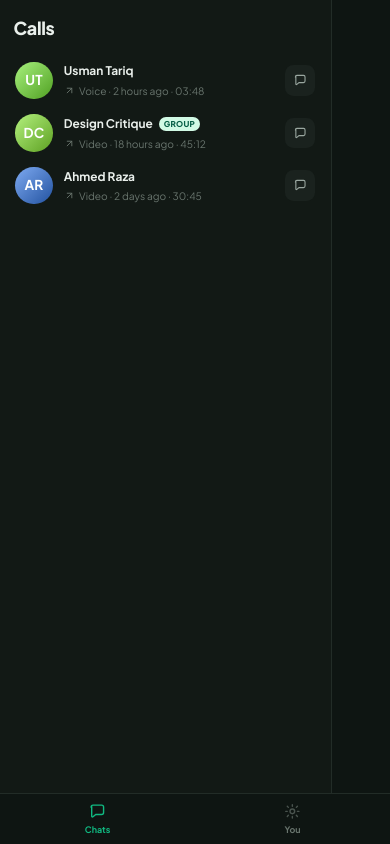
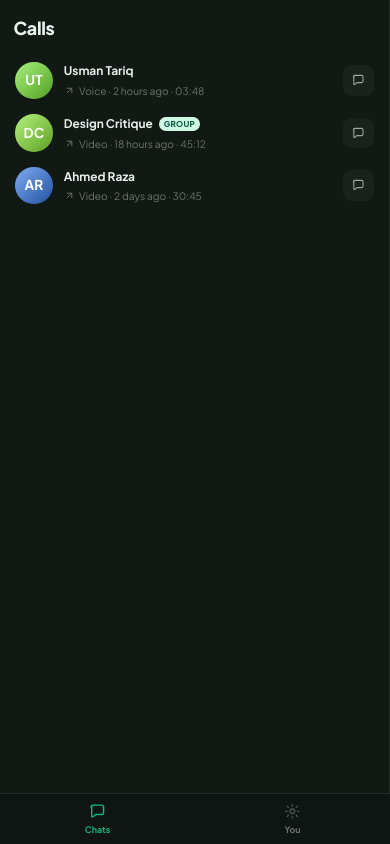
Before and after one commit to NaumanKhanKhalid/ChatPulse, a Laravel app: page /calls in a window 390 px wide. Run offline with Laravel 12, Linux system fonts and the light colour scheme; a user stored in the database is signed in; data comes from the database, SQL or seed files in the repository; data that the repository does not hold is empty; style sheets or scripts are compiled from the project's sources.

Commit message:
Fix right-side gap from compact zoom — compensate 100vw like 100vh
Co-Authored-By: Claude Fable 5 <noreply@anthropic.com>
Claude-Session: https://claude.ai/code/session_01CZE1tA3HqoFrqYxwGowKR3

```diff
--- a/resources/css/app.css
+++ b/resources/css/app.css
@@ -1015,11 +1015,13 @@ html.dark .adm-badge.red { color: #fca5a5; }
 @media (max-width: 1440px) {
   body { zoom: 0.9; }
   .app, .adm-side { height: calc(100vh / 0.9); }
+  .app, .adm-app { width: calc(100vw / 0.9); }
   .adm-app { min-height: calc(100vh / 0.9); }
 }
 @media (max-width: 1200px) {
   body { zoom: 0.85; }
   .app, .adm-side { height: calc(100vh / 0.85); }
+  .app, .adm-app { width: calc(100vw / 0.85); }
   .adm-app { min-height: calc(100vh / 0.85); }
 }
 
```
